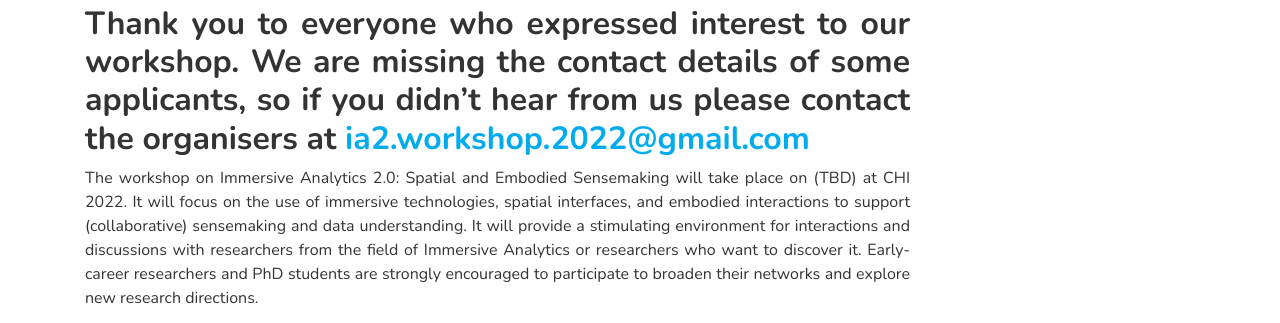
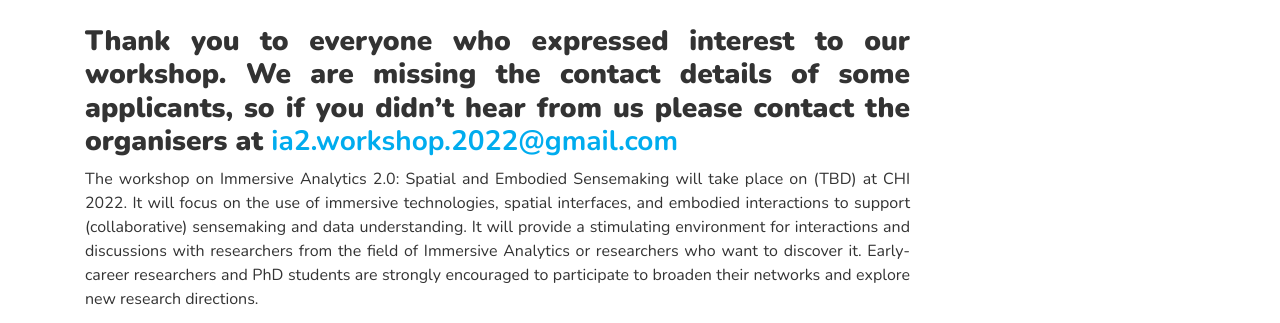
Before and after one commit to ia2workshop2022/ia2workshop2022.github.io, a website: page index.html in a window 1280 px wide. Shown: the part 704-1027 px from the top of the page. Drawn offline with nearby package versions, Linux system fonts and the light colour scheme.

Commit message:
update format

```diff
--- a/index.html
+++ b/index.html
@@ -82,9 +82,9 @@
         This workshop will aim at putting this agenda together, by gathering international experts from Immersive Analytics and
         related fields to define which studies need to be conducted to assess the effect of embodied interaction on cognition in data analytics.</p>
       <h1>Call for Participation</h1>
-      <h2>Thank you to everyone who expressed interest to our workshop. We are missing the contact details of some applicants,
+      <h3 style="padding: bottom 20px;">Thank you to everyone who expressed interest to our workshop. We are missing the contact details of some applicants,
         so if you didn’t hear from us please contact the organisers at
-        <a target="_blank" href="mailto:ia2.workshop.2022@gmail.com" target="_blank">ia2.workshop.2022@gmail.com</a></h2>
+        <a target="_blank" href="mailto:ia2.workshop.2022@gmail.com" target="_blank">ia2.workshop.2022@gmail.com</a></h3>
       <p>
         The workshop on Immersive Analytics 2.0: Spatial and Embodied Sensemaking will take place on (TBD) at CHI 2022.
         It will focus on the use of immersive technologies, spatial interfaces, and embodied interactions to support (collaborative) sensemaking and data understanding.
--- a/main.css
+++ b/main.css
@@ -120,6 +120,6 @@
 }
 
 #twitterSideBar{
-	max-height: 1500px;
+	max-height: 1800px;
     overflow: auto;
 }
```
